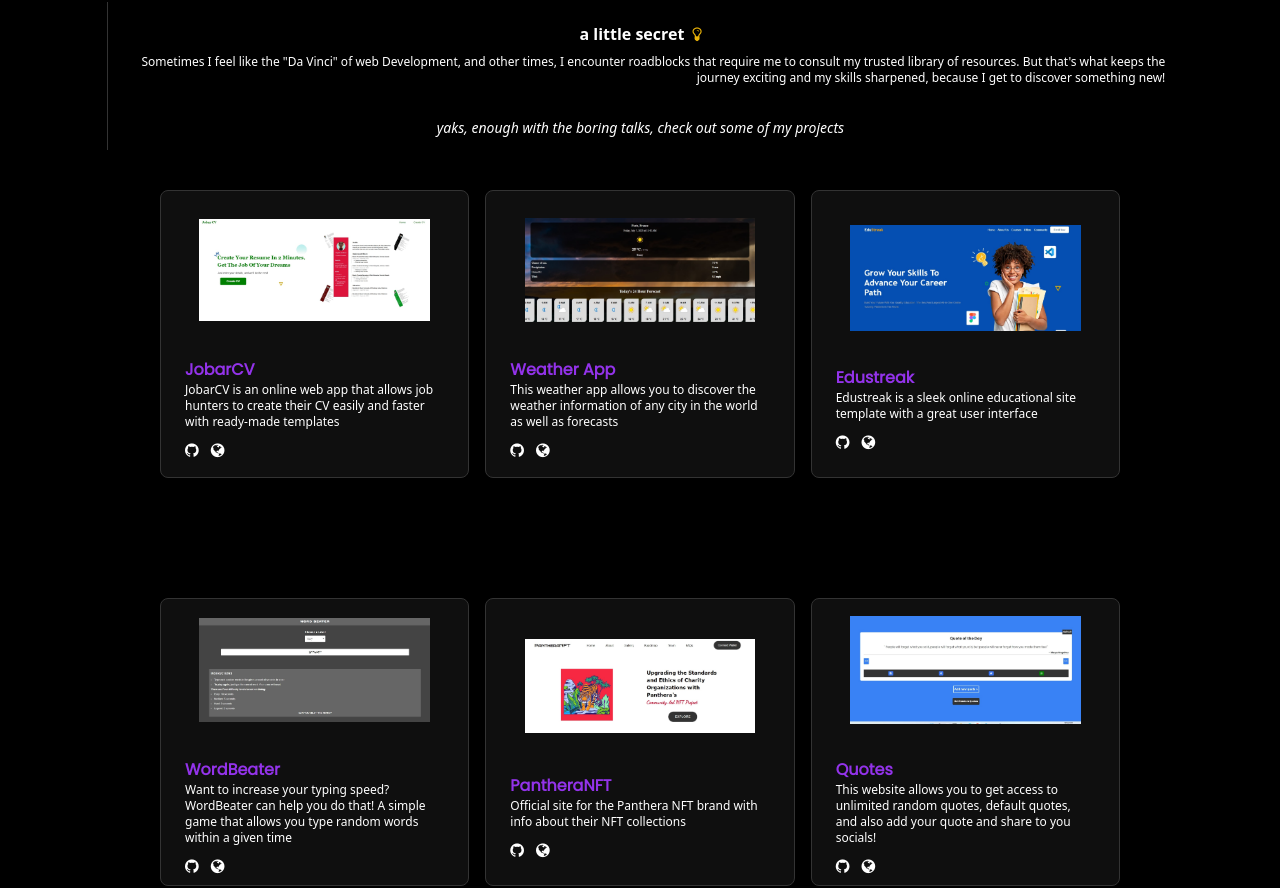
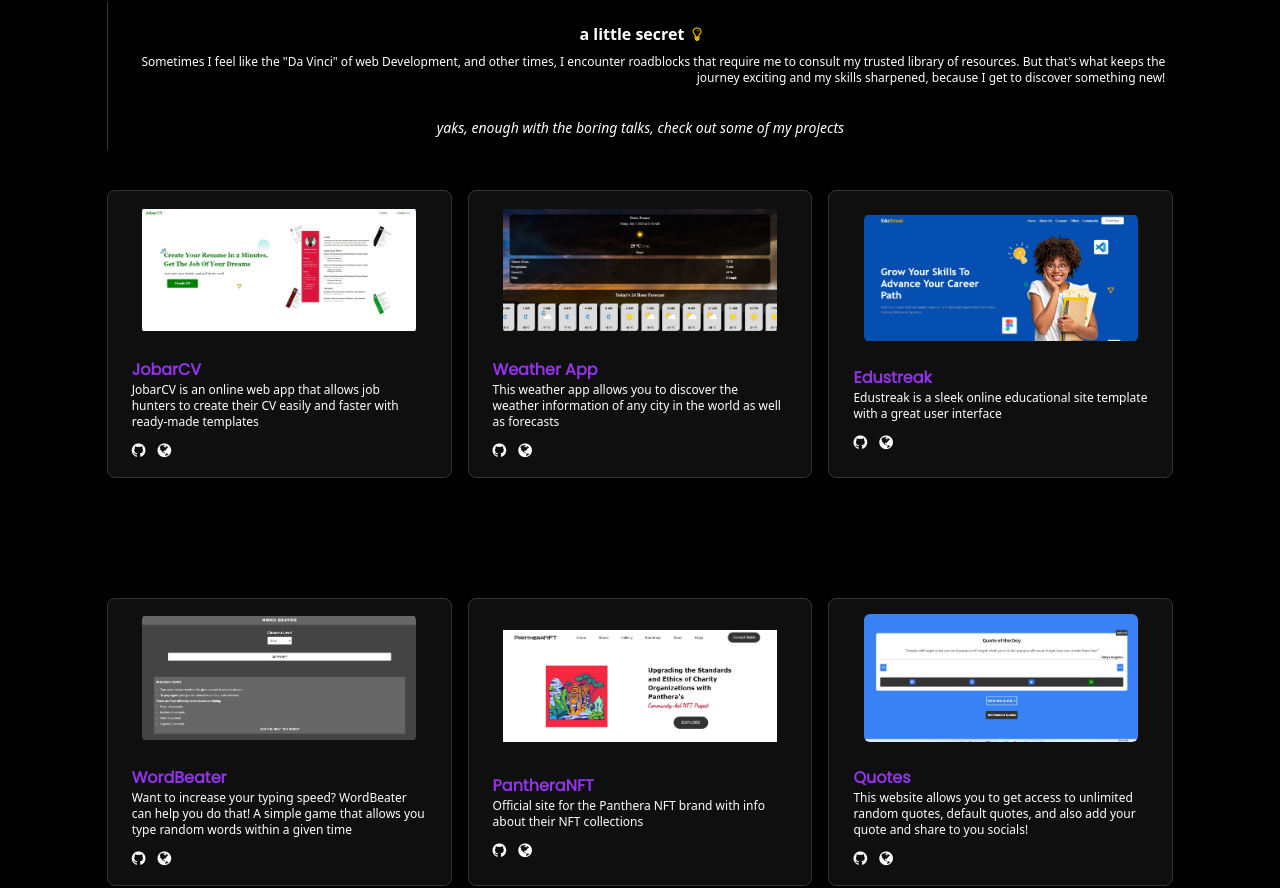
Before and after one commit to IamUnike/my-portfolio, a React (Vite) app: page / in a window 1280 px wide. Shown: the part 1056-1944 px from the top of the page. Built offline with nearby package versions, Linux system fonts and the light colour scheme.

Commit message:
Update Projects.jsx

```diff
--- a/src/Pages/Projects.jsx
+++ b/src/Pages/Projects.jsx
@@ -1,12 +1,12 @@
 const Projects = ({projects}) => {
     return (
         <div id="projects">
-            <section className="w-3/4 min-h-screen mx-auto mt-10 grid grid-cols-1 md:grid-col md:grid-cols-3 gap-4">
+            <section className="w-5/6 min-h-screen mx-auto mt-10 grid grid-cols-1 md:grid-col md:grid-cols-3 gap-4">
 
                 {projects.map((project, index) => (
                     <div key={index} className="border border-secondary-200 flex flex-col justify-center gap-6  h-72 rounded-lg bg-secondary-200 overflow-hidden bg-opacity-30 text-white" data-aos='slide-right' data-aos-duration='700'>
 
-                        <div className="h-32 w-3/4  rounded-md mx-auto overflow-hidden" data-aos='zoom-out' data-aos-duration='700' data-aos-delay='300'>
+                        <div className="h-32 w-4/5  rounded-md mx-auto overflow-hidden" data-aos='zoom-out' data-aos-duration='700' data-aos-delay='300'>
                             <img src={project.image} loading='lazy' alt="jobar cv project" className='w-full h-full object-contain' />
                         </div>
 
```
